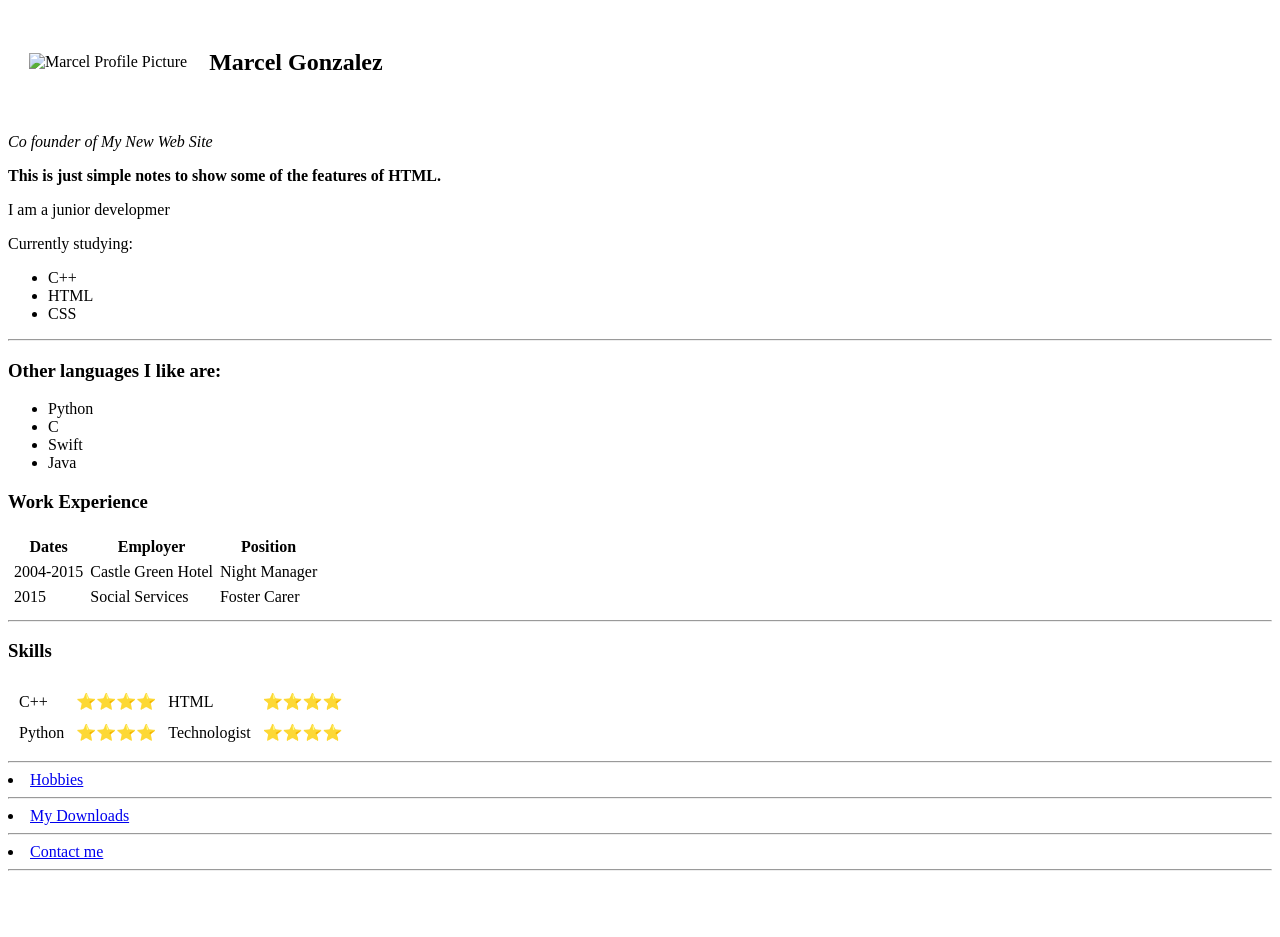
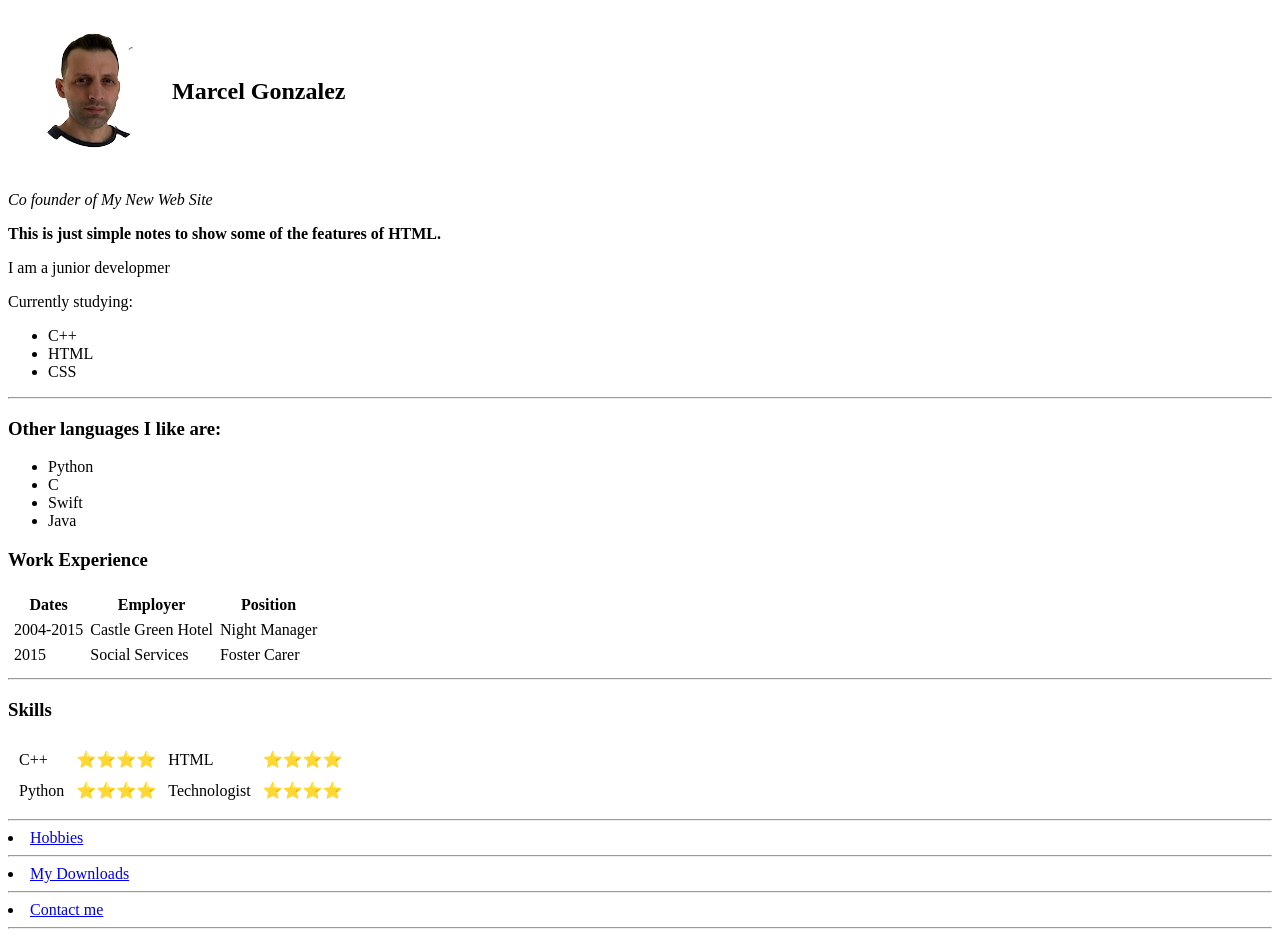
Before and after one commit to mrlg-web/Curriculum, a plain HTML site: page index.html in a window 1280 px wide. Before the commit the page ends 879 px from the top, so only its background shows below. Drawn offline with Linux system fonts and the light colour scheme.

Commit message:
Update index.html

```diff
--- a/index.html
+++ b/index.html
@@ -10,7 +10,7 @@
   <table cellspacing="20">
 
     <tr>
-      <td><img src="images/circle-cropped.png" alt="Marcel Profile Picture" <br></td>
+      <td><img src="circle-cropped.png" alt="Marcel Profile Picture" <br></td>
       <td>
         <h2><strong>Marcel Gonzalez</strong></h2>
       </td>
```
